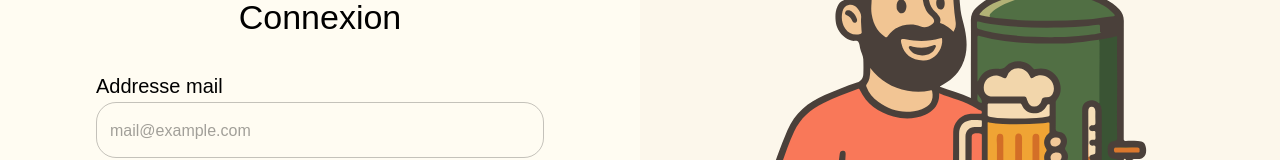
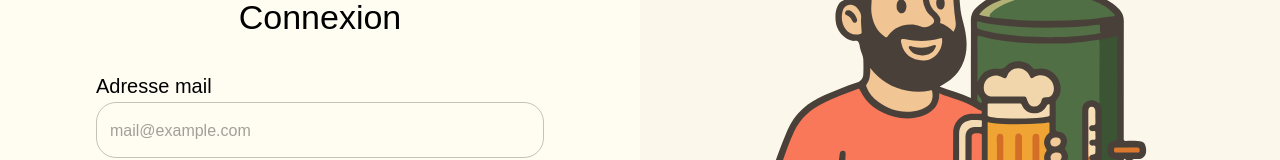
Before and after one commit to Chasmyr/BrewBuddy-Front, a React (Vite) app: page /login in a window 1280 px wide. Shown: the part 227-387 px from the top of the page. Built offline with nearby package versions, Linux system fonts and the light colour scheme.

Commit message:
fix/fautes ortographe

```diff
--- a/src/components/user/LoginForm.tsx
+++ b/src/components/user/LoginForm.tsx
@@ -198,7 +198,7 @@ const LoginForm = () => {
                         variant="h6"
                         fontWeight="semi-bold"
                     >
-                        Addresse mail
+                        Adresse mail
                     </Typography>
                     <TextField
                         placeholder="mail@example.com"
--- a/src/components/user/RegisterForm.tsx
+++ b/src/components/user/RegisterForm.tsx
@@ -217,7 +217,7 @@ const RegisterForm = () => {
                         variant="h6"
                         fontWeight="semi-bold"
                     >
-                        Addresse mail
+                        Adresse mail
                     </Typography>
                     <TextField
                         placeholder="mail@example.com"
```
